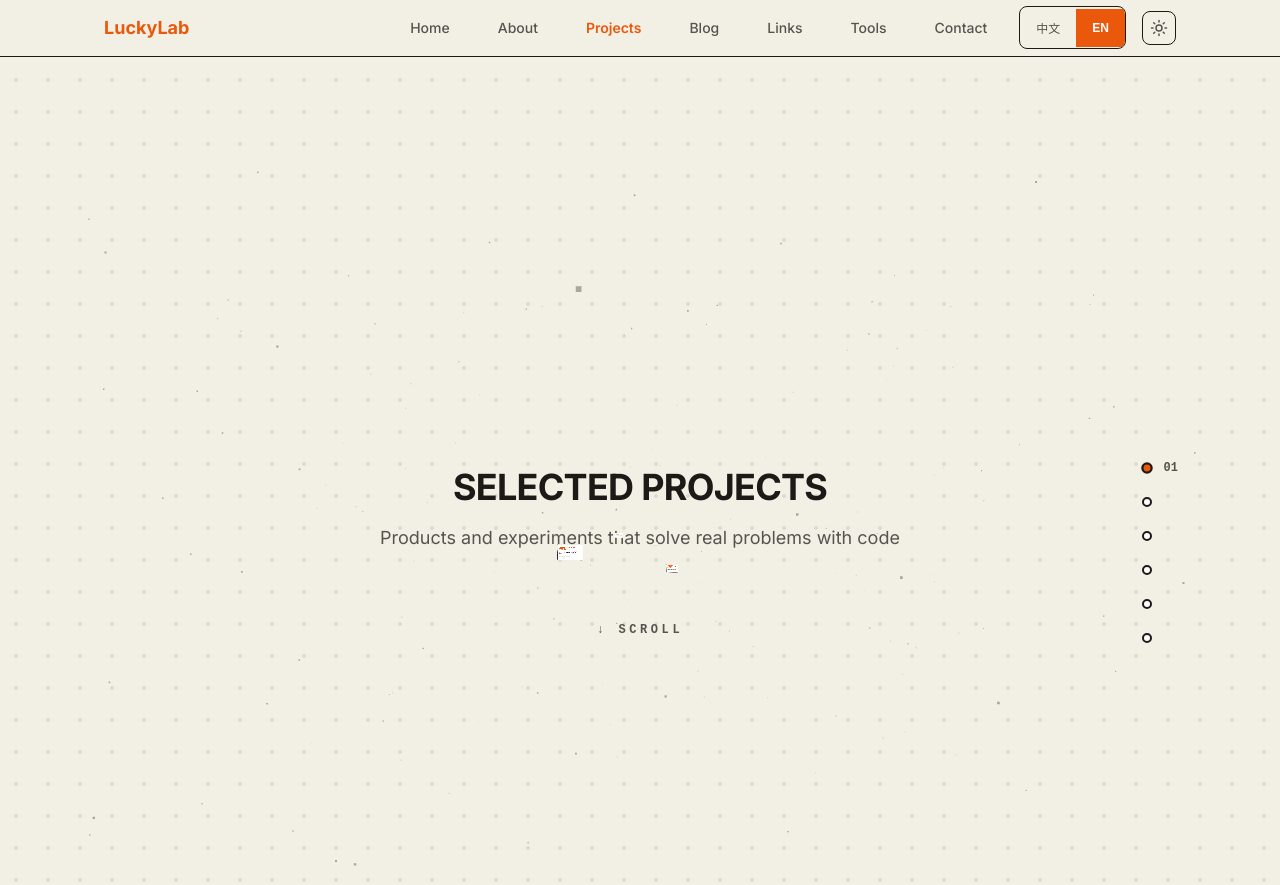
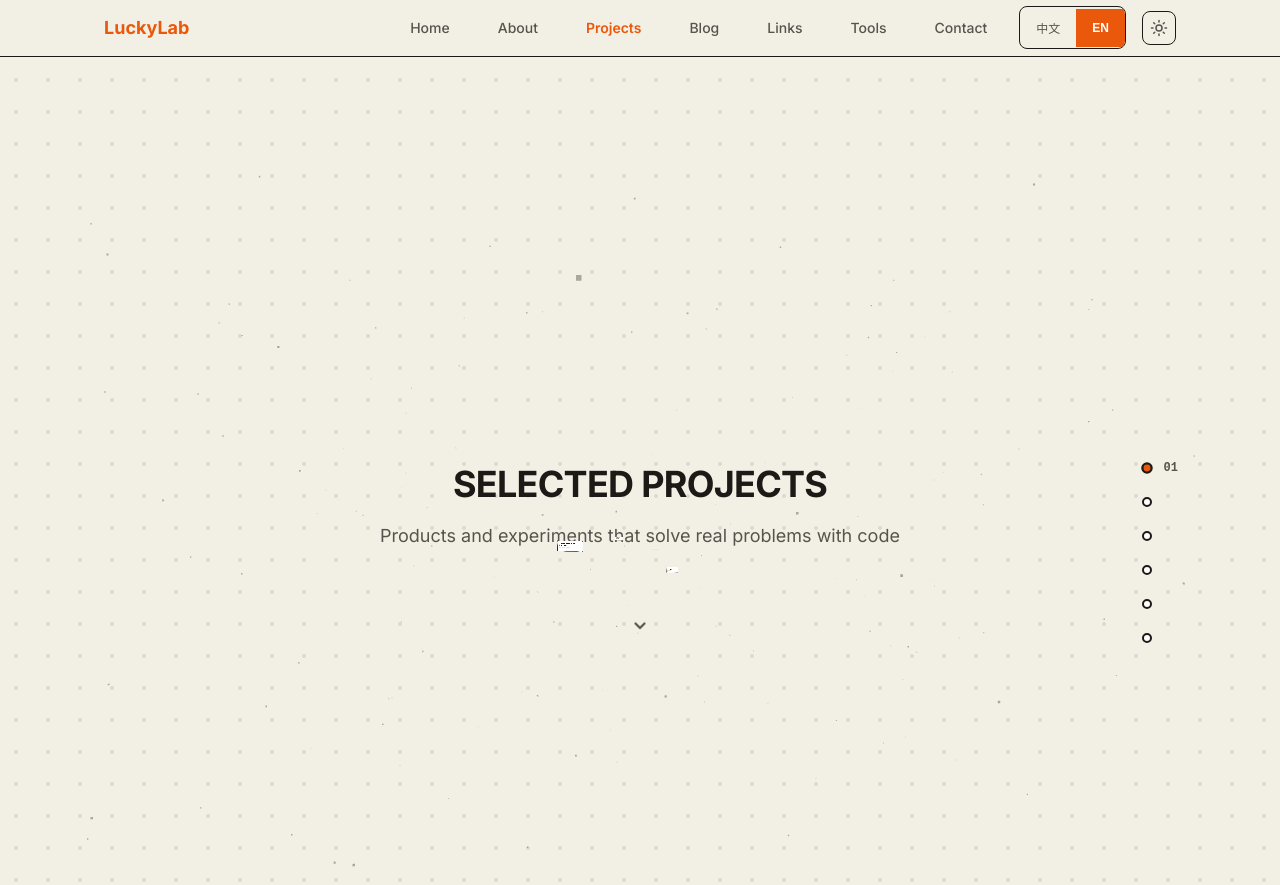
Before and after one commit to ymslucky/demo, a Next.js app: page /en/projects in a window 1280 px wide. Shown: the top 885 px of the page. Built offline with nearby package versions, Linux system fonts and the light colour scheme.

Commit message:
feat(projects): hover-focus and click-to-center cards with icon-only actions and trimmed copy

```diff
--- a/app/[locale]/projects/components/CardWall3D.tsx
+++ b/app/[locale]/projects/components/CardWall3D.tsx
@@ -3,6 +3,7 @@
 import { useEffect, useMemo, useRef, useState } from "react";
 import { Canvas, useFrame } from "@react-three/fiber";
 import { Html } from "@react-three/drei";
+import { ExternalLink, Code2, MousePointerClick, ChevronDown } from "lucide-react";
 import gsap from "gsap";
 import { ScrollTrigger } from "gsap/ScrollTrigger";
 import * as THREE from "three";
@@ -20,6 +21,7 @@ export interface WallItem {
 export interface WallLabels {
   demo: string;
   source: string;
+  close: string;
 }
 
 export interface WallOutro {
@@ -40,6 +42,8 @@ const CARD_SCALE = 0.0095; // DOM pixels -> world units (760px card -> ~7.2 unit
 const FOCUS_NEAR = 3.4; // near focal plane of the fake depth of field
 const FOCUS_FAR = 8.5; // far focal plane of the fake depth of field
 const OUTRO_FROM = 0.82; // scroll progress where the outro starts fading in
+const FOCUS_DIST = 5.2; // camera-to-card distance when a card is centered on click
+const HOVER_LIFT = 0.25; // world units a hovered card lifts toward the camera
 
 /* Cards fly toward the camera nearly head-on (readable at large size),
    with a small alternating lateral/vertical stagger for spatial depth. */
@@ -64,17 +68,21 @@ function mulberry32(seed: number) {
   };
 }
 
-/** Camera rig: GSAP scroll progress -> damped camera flight + mouse parallax + fake DOF on DOM cards */
+/** Camera rig: scroll flight + mouse parallax + focus mode (fly to a card) + fake DOF */
 function Rig({
   count,
   targetProgress,
   pointer,
   stageRef,
+  focusIndex,
+  hoverIndex,
 }: {
   count: number;
   targetProgress: React.RefObject<number>;
   pointer: React.RefObject<{ x: number; y: number }>;
   stageRef: React.RefObject<HTMLDivElement | null>;
+  focusIndex: React.RefObject<number>;
+  hoverIndex: React.RefObject<number>;
 }) {
   const progress = useRef(0);
   const lookTarget = useMemo(() => new THREE.Vector3(), []);
@@ -85,19 +93,38 @@ function Rig({
     const cam = state.camera;
     progress.current = THREE.MathUtils.damp(progress.current, targetProgress.current, 4, delta);
     const p = progress.current;
+    const fi = focusIndex.current;
+    const hi = hoverIndex.current;
+    const focusing = fi >= 0;
 
+    if (focusing) {
+      // Focus mode: glide the camera in front of the chosen card, centered
+      const { position } = cardLayout(fi);
+      const tz = position[2] + FOCUS_DIST;
+      cam.position.x = THREE.MathUtils.damp(cam.position.x, position[0], 5, delta);
+      cam.position.y = THREE.MathUtils.damp(cam.position.y, position[1], 5, delta);
+      cam.position.z = THREE.MathUtils.damp(cam.position.z, tz, 5, delta);
+      lookTarget.set(position[0], position[1], position[2]);
+      cam.lookAt(lookTarget);
+    } else {
       // fly the camera through the wall along Z with a gentle lateral sway
       const endZ = -((count - 1) * SPACING) - END_PAD;
       const z = THREE.MathUtils.lerp(START_Z, endZ, p);
-    const swayX = Math.sin(p * Math.PI * 1.35) * 0.85;
-    const px = THREE.MathUtils.damp(cam.position.x, swayX + pointer.current.x * 0.5, 5, delta);
-    const py = THREE.MathUtils.damp(cam.position.y, 0.2 - pointer.current.y * 0.4, 5, delta);
+      const swayX = Math.sin(p * Math.PI * 1.35) * 0.3;
+      const px = THREE.MathUtils.damp(cam.position.x, swayX + pointer.current.x * 0.3, 5, delta);
+      const py = THREE.MathUtils.damp(cam.position.y, 0.1 - pointer.current.y * 0.25, 5, delta);
       cam.position.set(px, py, z);
       lookTarget.set(swayX * 0.35, 0.05, z - 10);
       cam.lookAt(lookTarget);
       // mouse parallax: small extra rotation on top of lookAt
       cam.rotation.y += pointer.current.x * 0.05;
       cam.rotation.x += pointer.current.y * 0.04;
+    }
+
+    // effective camera Z for the DOF math (same as flight Z when not focusing)
+    const camZ = focusing
+      ? cardLayout(fi).position[2] + FOCUS_DIST
+      : THREE.MathUtils.lerp(START_Z, -((count - 1) * SPACING) - END_PAD, p);
 
     // fake depth of field: focus/defocus + fade each DOM card by its Z distance to the camera
     const stage = stageRef.current;
@@ -108,17 +135,20 @@ function Rig({
     const els = cachedCards.current;
     for (let i = 0; i < Math.min(count, els.length); i++) {
       const el = els[i];
-      const dist = z - -i * SPACING;
+      const isFocus = focusing && i === fi;
+      const isHover = !focusing && i === hi;
+      const dist = camZ - -i * SPACING;
       const nearBlur = THREE.MathUtils.clamp((FOCUS_NEAR - dist) * 2.0, 0, 9);
       const farBlur = THREE.MathUtils.clamp((dist - FOCUS_FAR) * 0.5, 0, 7);
-      const blur = Math.max(nearBlur, farBlur);
+      const blur = isFocus || isHover ? 0 : Math.max(nearBlur, farBlur);
       const opacity =
         THREE.MathUtils.clamp((dist - 0.8) / 1.2, 0, 1) *
         THREE.MathUtils.clamp((28 - dist) / 8, 0, 1);
       el.style.filter = blur > 0.05 ? `blur(${blur.toFixed(2)}px)` : "";
-      el.style.opacity = opacity.toFixed(3);
-      el.style.visibility = opacity <= 0.01 ? "hidden" : "visible";
+      el.style.opacity = isFocus || isHover ? "1" : opacity.toFixed(3);
+      el.style.visibility = opacity <= 0.01 && !isFocus && !isHover ? "hidden" : "visible";
       el.style.pointerEvents = dist > 1.2 && blur < 2.5 ? "auto" : "none";
+      el.style.zIndex = isFocus ? "30" : isHover ? "20" : "";
     }
   });
 
@@ -203,9 +233,13 @@ export default function CardWall3D({
   const introRef = useRef<HTMLDivElement>(null);
   const outroRef = useRef<HTMLDivElement>(null);
   const railRef = useRef<HTMLDivElement>(null);
+  const tipRef = useRef<HTMLDivElement>(null);
   const stRef = useRef<ScrollTrigger | null>(null);
   const targetProgress = useRef(0);
   const pointer = useRef({ x: 0, y: 0 });
+  const focusIndex = useRef(-1);
+  const hoverIndex = useRef(-1);
+  const [focused, setFocused] = useState<number | null>(null);
   const colors = useThemeColors();
 
   useEffect(() => {
@@ -218,7 +252,9 @@ export default function CardWall3D({
         const p = self.progress;
         targetProgress.current = p;
         if (introRef.current) {
-          introRef.current.style.opacity = String(Math.max(0, 1 - p * 2.6));
+          const fade = String(Math.max(0, 1 - p * 2.6));
+          introRef.current.style.opacity = fade;
+          if (tipRef.current) tipRef.current.style.opacity = fade;
         }
         if (outroRef.current) {
           outroRef.current.style.opacity = String(
@@ -243,13 +279,31 @@ export default function CardWall3D({
       pointer.current.x = e.clientX / window.innerWidth - 0.5;
       pointer.current.y = e.clientY / window.innerHeight - 0.5;
     };
+    const onKey = (e: KeyboardEvent) => {
+      if (e.key === "Escape") setFocused(null);
+    };
     window.addEventListener("pointermove", onMove);
+    window.addEventListener("keydown", onKey);
     return () => {
       st.kill();
       stRef.current = null;
       window.removeEventListener("pointermove", onMove);
+      window.removeEventListener("keydown", onKey);
     };
   }, [items.length]);
+
+  // sync focused state -> rig ref (imperative, read every frame)
+  useEffect(() => {
+    focusIndex.current = focused === null ? -1 : focused;
+  }, [focused]);
+
+  // lock page scroll while a card is centered
+  useEffect(() => {
+    document.body.style.overflow = focused !== null ? "hidden" : "";
+    return () => {
+      document.body.style.overflow = "";
+    };
+  }, [focused]);
 
   const jumpTo = (i: number) => {
     const st = stRef.current;
@@ -285,20 +339,23 @@ export default function CardWall3D({
                 scale={CARD_SCALE}
                 zIndexRange={[40, 0]}
               >
-                <article className="card cardwall-card">
+                <article
+                  className="card cardwall-card"
+                  data-focused={focused === i ? "1" : "0"}
+                  onPointerEnter={() => {
+                    hoverIndex.current = i;
+                  }}
+                  onPointerLeave={() => {
+                    if (hoverIndex.current === i) hoverIndex.current = -1;
+                  }}
+                  onClick={() => {
+                    setFocused((cur) => (cur === i ? null : i));
+                  }}
+                >
                   <span className="cardwall-index" aria-hidden="true">
                     {String(i + 1).padStart(2, "0")}
                   </span>
-                  <h3>
-                    <a
-                      href={item.repo}
-                      target="_blank"
-                      rel="noopener noreferrer"
-                    >
-                      {item.name}
-                    </a>
-                  </h3>
-                  <p>{item.description}</p>
+                  <h3>{item.name}</h3>
                   <div className="tag-list">
                     {item.tags.map((tag) => (
                       <span key={tag} className="tag">
@@ -306,22 +363,30 @@ export default function CardWall3D({
                       </span>
                     ))}
                   </div>
-                  <div className="project-links">
+                  <div className="cardwall-actions">
                     {item.demo && (
                       <a
+                        className="cardwall-icon-link"
                         href={item.demo}
                         target="_blank"
                         rel="noopener noreferrer"
+                        title={labels.demo}
+                        aria-label={`${item.name} ${labels.demo}`}
+                        onClick={(e) => e.stopPropagation()}
                       >
-                        {labels.demo}
+                        <ExternalLink size={22} strokeWidth={2.5} />
                       </a>
                     )}
                     <a
+                      className="cardwall-icon-link"
                       href={item.repo}
                       target="_blank"
                       rel="noopener noreferrer"
+                      title={labels.source}
+                      aria-label={`${item.name} ${labels.source}`}
+                      onClick={(e) => e.stopPropagation()}
                     >
-                      {labels.source}
+                      <Code2 size={22} strokeWidth={2.5} />
                     </a>
                   </div>
                 </article>
@@ -333,6 +398,8 @@ export default function CardWall3D({
             targetProgress={targetProgress}
             pointer={pointer}
             stageRef={stageRef}
+            focusIndex={focusIndex}
+            hoverIndex={hoverIndex}
           />
         </Canvas>
 
@@ -340,13 +407,11 @@ export default function CardWall3D({
           <h1 className="page-title">{heading}</h1>
           <p className="page-subtitle">{subtitle}</p>
           <div className="cardwall-hint" aria-hidden="true">
-            ↓ SCROLL
+            <ChevronDown size={18} strokeWidth={3} />
           </div>
         </div>
-
         <div className="cardwall-outro" ref={outroRef}>
           <h2>{outro.title}</h2>
-          <p>{outro.subtitle}</p>
           <div className="hero-cta">
             <a
               className="btn btn--primary"
@@ -354,6 +419,7 @@ export default function CardWall3D({
               target="_blank"
               rel="noopener noreferrer"
             >
+              <Code2 size={20} strokeWidth={2.5} />
               {outro.githubCta}
             </a>
             <Link className="btn btn--secondary" href={outro.contactHref}>
@@ -362,11 +428,22 @@ export default function CardWall3D({
           </div>
         </div>
 
-        <nav
-          className="cardwall-rail"
-          ref={railRef}
-          aria-label={heading}
+        {focused !== null && (
+          <button
+            type="button"
+            className="cardwall-close"
+            onClick={() => setFocused(null)}
+            aria-label={labels.close}
           >
+            <span aria-hidden="true">×</span>
+          </button>
+        )}
+
+        <div className="cardwall-tip" ref={tipRef} aria-hidden="true">
+          <MousePointerClick size={16} strokeWidth={2.5} />
+        </div>
+
+        <nav className="cardwall-rail" ref={railRef} aria-label={heading}>
           {items.map((item, i) => (
             <button
               key={item.key}
--- a/app/[locale]/projects/page.tsx
+++ b/app/[locale]/projects/page.tsx
@@ -78,7 +78,7 @@ export default async function ProjectsPage({
       heading={t("heading")}
       subtitle={t("subtitle")}
       items={items}
-      labels={{ demo: t("demo"), source: t("source") }}
+      labels={{ demo: t("demo"), source: t("source"), close: t("close") }}
       outro={{
         title: t("outroTitle"),
         subtitle: t("outroSubtitle"),
--- a/app/globals.css
+++ b/app/globals.css
@@ -678,6 +678,7 @@ main {
 .cardwall-card {
   width: 760px;
   will-change: filter, opacity;
+  cursor: pointer;
   /* 排除 filter/opacity, 避免与逐帧景深更新冲突 */
   transition: transform 0.15s cubic-bezier(0.175, 0.885, 0.32, 1.275), box-shadow 0.15s ease;
 }
@@ -685,12 +686,19 @@ main {
 .cardwall-card h3 {
   font-size: 3rem;
   margin-bottom: var(--space-sm);
-  padding-right: 2em;
-}
-
-.cardwall-card p {
-  font-size: 1.625rem;
-  line-height: 1.55;
+  padding-right: 1.6em;
+}
+
+/* Hover: lift + crisp shadow (blur/opacity handled per-frame in the rig) */
+.cardwall-card:hover {
+  transform: translate(-4px, -4px);
+  box-shadow: 10px 10px 0px 0px var(--color-border);
+}
+
+/* Focused (centered by click): strong presence */
+.cardwall-card[data-focused='1'] {
+  transform: none;
+  box-shadow: 12px 12px 0px 0px var(--color-border);
 }
 
 .cardwall-card .tag {
@@ -698,8 +706,82 @@ main {
   padding: 0.25em 0.7em;
 }
 
-.cardwall-card .project-links {
-  font-size: var(--fs-lg);
+/* Icon-only action links (demo / source) */
+.cardwall-actions {
+  display: flex;
+  gap: var(--space-sm);
+  margin-top: var(--space-sm);
+}
+
+.cardwall-icon-link {
+  display: inline-flex;
+  align-items: center;
+  justify-content: center;
+  width: 56px;
+  height: 56px;
+  border: 3px solid var(--color-border);
+  border-radius: var(--radius-md);
+  background: var(--color-surface);
+  color: var(--color-text);
+  box-shadow: var(--shadow-sm);
+  transition: var(--transition);
+}
+
+.cardwall-icon-link:hover {
+  background: var(--color-primary);
+  border-color: var(--color-border);
+  color: var(--color-on-primary);
+  transform: translate(-2px, -2px);
+  box-shadow: var(--shadow-md);
+}
+
+/* Close button for the centered card */
+.cardwall-close {
+  position: absolute;
+  top: calc(var(--space-lg) + 40px);
+  right: var(--space-lg);
+  z-index: 60;
+  display: inline-flex;
+  align-items: center;
+  justify-content: center;
+  width: 48px;
+  height: 48px;
+  font-size: 1.75rem;
+  font-weight: 700;
+  line-height: 1;
+  border: 3px solid var(--color-border);
+  border-radius: var(--radius-md);
+  background: var(--color-surface);
+  color: var(--color-text);
+  cursor: pointer;
+  box-shadow: var(--shadow-sm);
+  transition: var(--transition);
+}
+
+.cardwall-close:hover {
+  background: var(--color-primary);
+  color: var(--color-on-primary);
+  transform: translate(-2px, -2px);
+  box-shadow: var(--shadow-md);
+}
+
+/* Click-to-center hint icon (bottom center, fades with intro) */
+.cardwall-tip {
+  position: absolute;
+  bottom: var(--space-md);
+  left: 50%;
+  transform: translateX(-50%);
+  z-index: 6;
+  display: inline-flex;
+  align-items: center;
+  justify-content: center;
+  width: 40px;
+  height: 40px;
+  border: 2px solid var(--color-border);
+  border-radius: 50%;
+  background: var(--color-nav-bg);
+  color: var(--color-text-muted);
+  animation: cardwall-bounce 2.2s ease-in-out infinite;
 }
 
 .cardwall-index {
--- a/messages/en.json
+++ b/messages/en.json
@@ -60,6 +60,7 @@
     "subtitle": "Products and experiments that solve real problems with code",
     "demo": "Live Demo →",
     "source": "Source →",
+    "close": "Close",
     "outroTitle": "More on GitHub",
     "outroSubtitle": "These are just the highlights — the full list of projects and open-source contributions lives on GitHub.",
     "githubCta": "Browse all projects",
--- a/messages/zh.json
+++ b/messages/zh.json
@@ -60,6 +60,7 @@
     "subtitle": "用代码解决实际问题的产品与实验",
     "demo": "在线 Demo →",
     "source": "源码 →",
+    "close": "关闭",
     "outroTitle": "还有更多在 GitHub",
     "outroSubtitle": "以上只是精选，完整项目列表与开源贡献都在我的 GitHub。",
     "githubCta": "查看全部项目",
```
Lines whose indentation alone changed are shown as unchanged.
